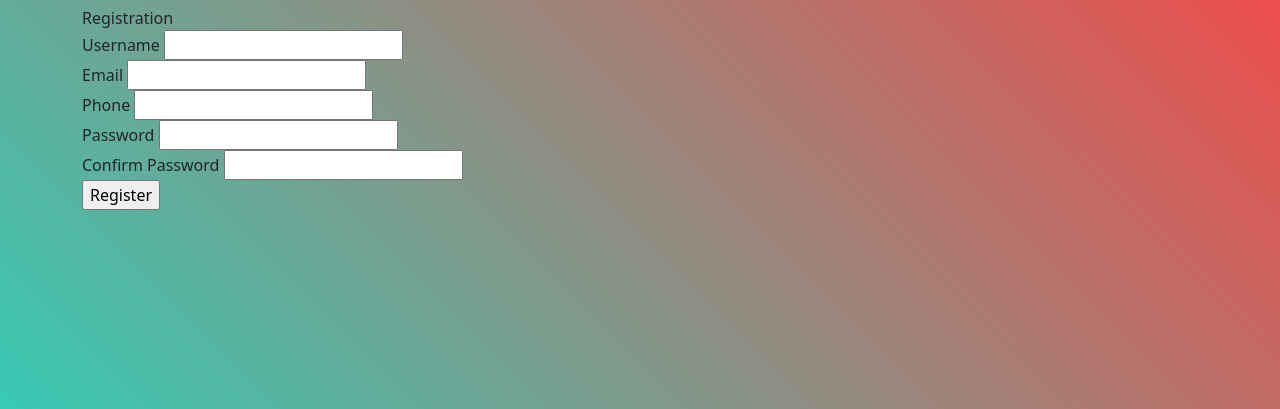
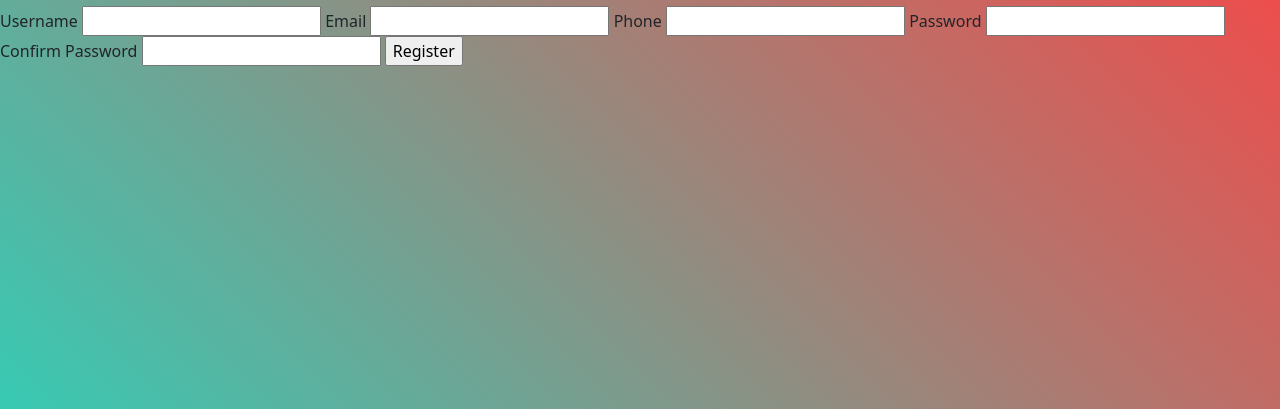
Before and after one commit to abhiramrp/RoomeetProject, a Flask app: page /auth/register in a window 1280 px wide. Shown: the part 106-515 px from the top of the page. Run offline with Flask 2, Linux system fonts and the light colour scheme.

Commit message:
back to normal

```diff
--- a/flaskr/templates/auth/register.html
+++ b/flaskr/templates/auth/register.html
@@ -6,35 +6,17 @@
 
 {% block content %}
 
-  <div class = "container">
-    <div class="title">Registration</div>
-    <form action = "#">
-        <div class="user-details">
-            <div class="input-box">
-              <label for="username" class = "details">Username</label>
+<form method="post">
+  <label for="username">Username</label>
   <input name="username" id="username" required>
-            </div>
-
-            <div class="input-box">
-              <label for="email" class = "details">Email</label>
+  <label for="email">Email</label>
   <input type="email" name="email" id="email" required>
-            </div>
-            <div class="input-box">
-              <label for="phone" class = "details">Phone</label>
+  <label for="phone">Phone</label>
   <input type="tel" name="phone" id="phone" required>
-            <div class="input-box">
-              <label for="password" class = "details">Password</label>
+  <label for="password">Password</label>
   <input type="password" name="password" id="password" required>
-            </div>
-            <div class="input-box">
-              <label for="cpassword" class = "details">Confirm Password</label>
+  <label for="cpassword">Confirm Password</label>
   <input type="password" name="cpassword" id="cpassword" required>
-            </div>
-        </div>
-
-        <div class="button">
   <input type="submit" value="Register">
-        </div>
 </form>
-</div>
 {% endblock %}
```
Lines whose indentation alone changed are shown as unchanged.
